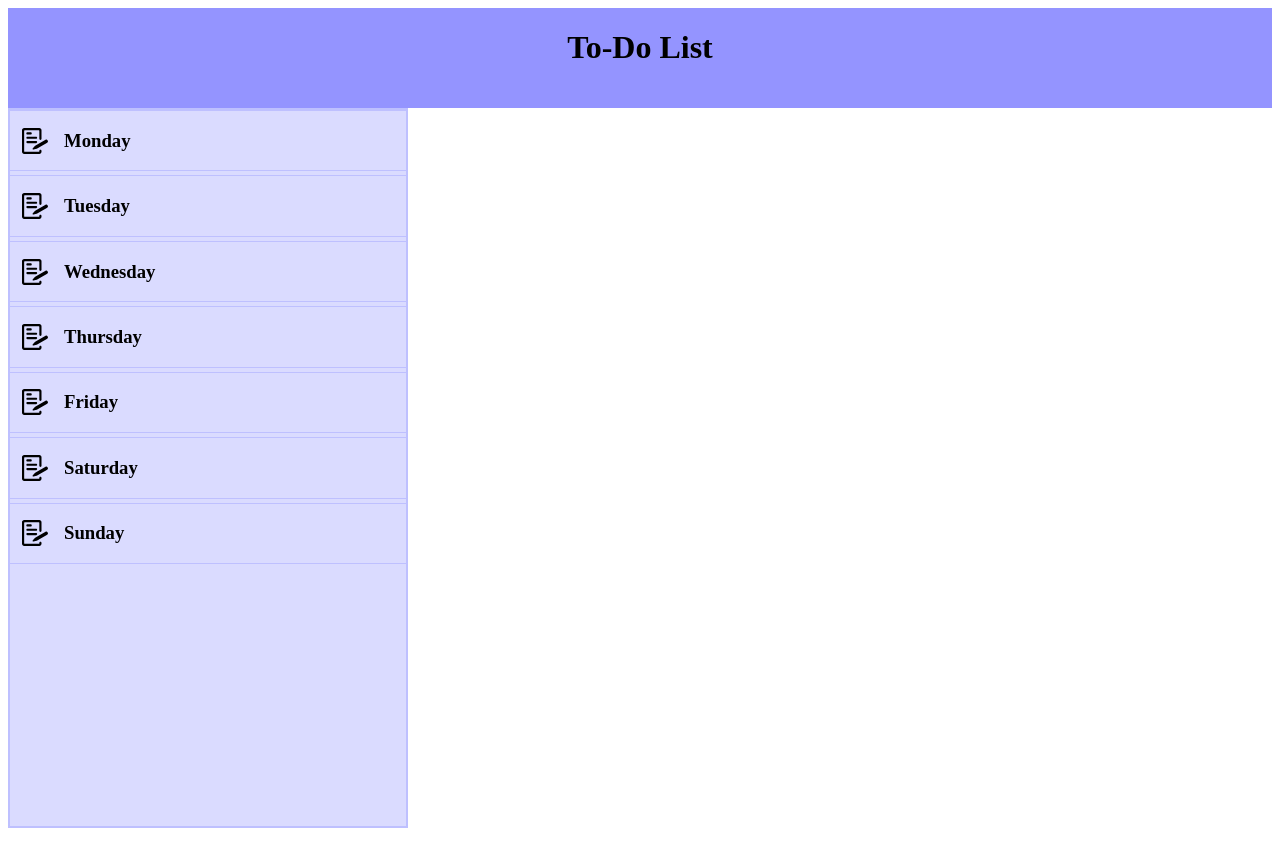
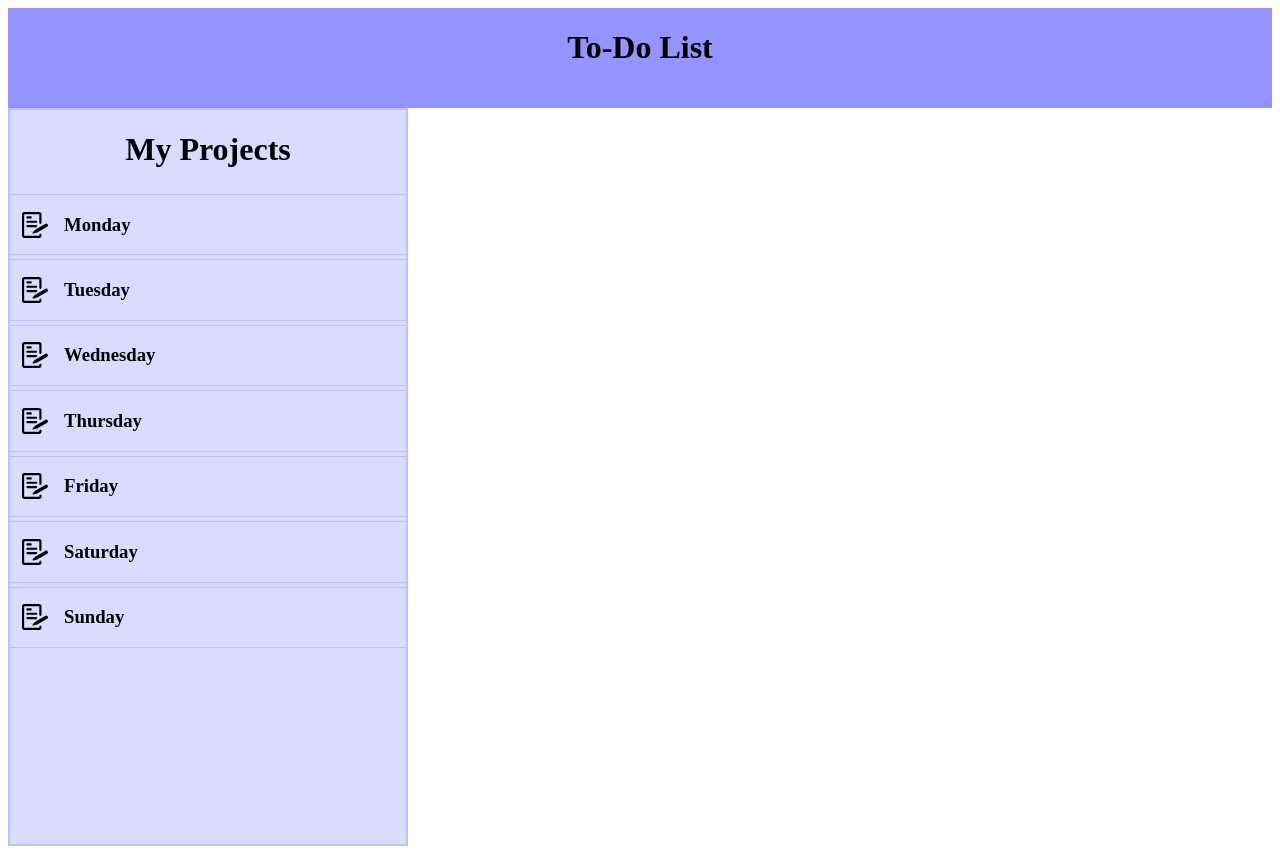
Before and after one commit to kylepunta/todo-list, a website built with webpack: page src/template.html in a window 1280 px wide. Built offline with nearby package versions, Linux system fonts and the light colour scheme.

Commit message:
Added a h1 element for the main heading of the page

```diff
--- a/src/template.html
+++ b/src/template.html
@@ -7,7 +7,9 @@
 </head>
 <body>
     <div class="header"></div>
-    <div class="sidebar"></div>
+    <div class="sidebar">
+        <h1 class="sidebar-heading">My Projects</h1>
+    </div>
     <div class="content"></div>
 </body>
 </html>
```
